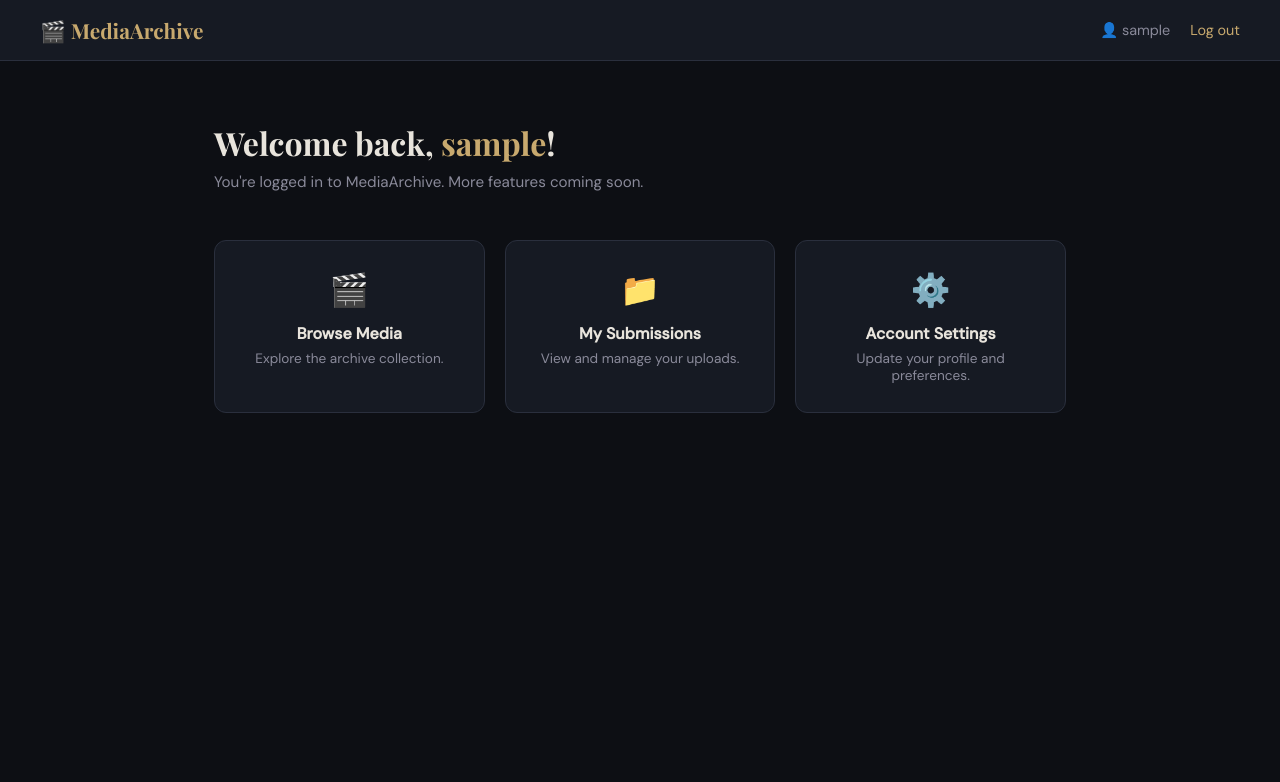
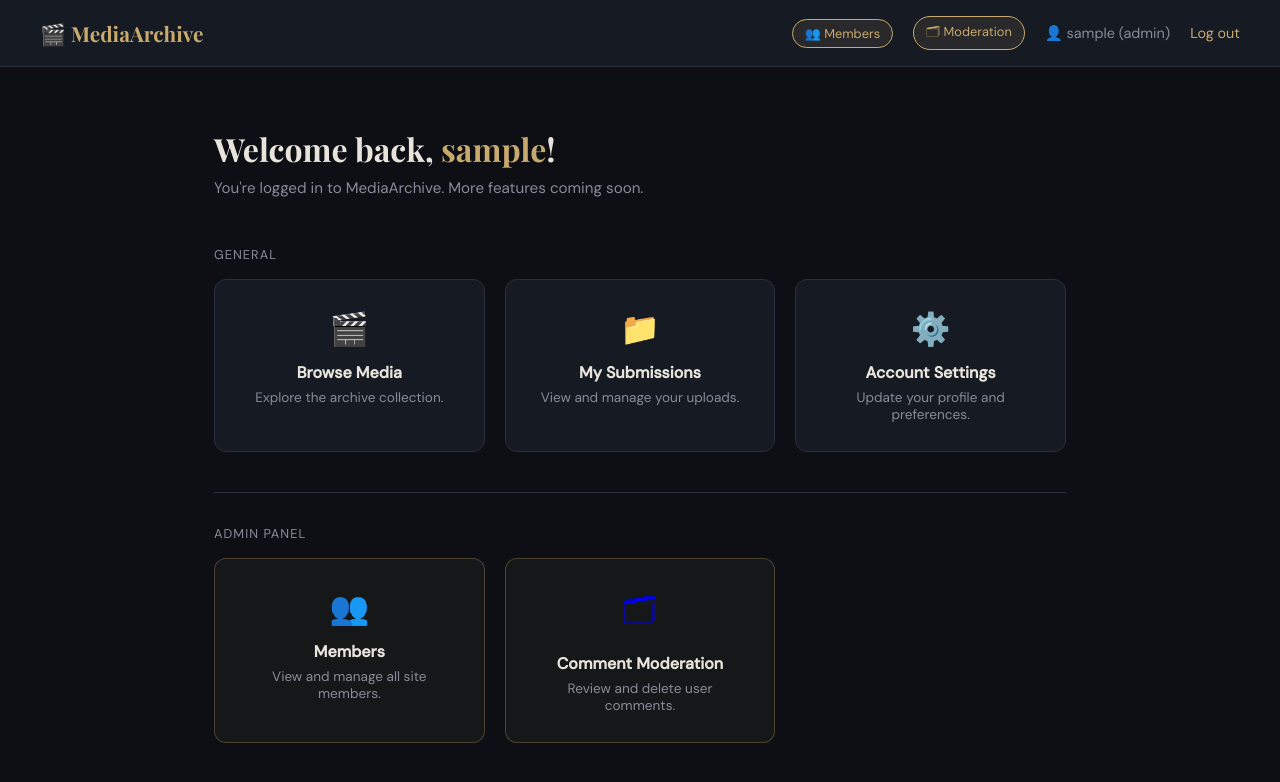
Before and after one commit to zaezae64/Csc_project, a PHP site: page /dashboard.php in a window 1280 px wide. Shown: the top 782 px of the page. Run offline with PHP 8.4, Linux system fonts and the light colour scheme; the visitor is signed in with stand-in values (Sample User, id 1).

Commit message:
Update dashboard.php

```diff
--- a/dashboard.php
+++ b/dashboard.php
@@ -5,6 +5,9 @@ if (!isset($_SESSION['user_id'])) {
     header("Location: login.php");
     exit();
 }
+
+$usertype = $_SESSION['usertype'] ?? '';
+$isAdminOrMod = ($usertype === 'admin' || $usertype === 'moderator');
 ?>
 <!DOCTYPE html>
 <html lang="en">
@@ -54,6 +57,20 @@ if (!isset($_SESSION['user_id'])) {
             text-decoration: none;
         }
         .nav-right a:hover { text-decoration: underline; }
+        .nav-admin-link {
+            background: rgba(200,169,110,0.1);
+            border: 1px solid var(--accent);
+            color: var(--accent);
+            padding: 5px 12px;
+            border-radius: 20px;
+            font-size: 0.8rem;
+            text-decoration: none;
+            transition: background 0.2s;
+        }
+        .nav-admin-link:hover {
+            background: rgba(200,169,110,0.25);
+            text-decoration: none !important;
+        }
         .container {
             max-width: 900px;
             margin: 60px auto;
@@ -71,10 +88,18 @@ if (!isset($_SESSION['user_id'])) {
             font-size: 0.95rem;
             margin-bottom: 48px;
         }
+        .section-label {
+            font-size: 0.8rem;
+            text-transform: uppercase;
+            letter-spacing: 0.08em;
+            color: var(--muted);
+            margin-bottom: 16px;
+        }
         .cards {
             display: grid;
             grid-template-columns: repeat(3, 1fr);
             gap: 20px;
+            margin-bottom: 40px;
         }
         .card {
             background: var(--surface);
@@ -84,41 +109,80 @@ if (!isset($_SESSION['user_id'])) {
             text-align: center;
             cursor: pointer;
             transition: border-color 0.2s;
+            text-decoration: none;
+            display: block;
         }
         .card:hover { border-color: var(--accent); }
         .card .icon { font-size: 2rem; margin-bottom: 12px; }
         .card h3 { font-size: 1rem; color: var(--text); margin-bottom: 6px; }
         .card p { font-size: 0.85rem; color: var(--muted); }
+        .card.admin-card {
+            border-color: rgba(200,169,110,0.3);
+            background: rgba(200,169,110,0.05);
+        }
+        .card.admin-card:hover { border-color: var(--accent); }
+        .divider {
+            border: none;
+            border-top: 1px solid var(--border);
+            margin-bottom: 32px;
+        }
     </style>
 </head>
 <body>
 <div class="navbar">
     <div class="logo">🎬 MediaArchive</div>
     <div class="nav-right">
-        <span>👤 <?= htmlspecialchars($_SESSION['username']) ?></span>
+        <?php if ($isAdminOrMod): ?>
+            <a href="members.php" class="nav-admin-link">👥 Members</a>
+            <a href="comment_moderation.php" class="nav-admin-link">🗂 Moderation</a>
+        <?php endif; ?>
+        <span>👤 <?= htmlspecialchars($_SESSION['username']) ?> (<?= htmlspecialchars($usertype) ?>)</span>
         <a href="logout.php">Log out</a>
     </div>
 </div>
+
 <div class="container">
     <h1 class="welcome">Welcome back, <span><?= htmlspecialchars($_SESSION['username']) ?></span>!</h1>
     <p class="subtitle">You're logged in to MediaArchive. More features coming soon.</p>
+
+    <!-- Regular cards visible to everyone -->
+    <div class="section-label">General</div>
     <div class="cards">
-        <div class="card" onclick="window.location='media.php'">
+        <a class="card" href="media.php">
             <div class="icon">🎬</div>
             <h3>Browse Media</h3>
             <p>Explore the archive collection.</p>
-        </div>
-        <div class="card">
+        </a>
+        <a class="card" href="#">
             <div class="icon">📁</div>
             <h3>My Submissions</h3>
             <p>View and manage your uploads.</p>
-        </div>
-        <div class="card">
+        </a>
+        <a class="card" href="#">
             <div class="icon">⚙️</div>
             <h3>Account Settings</h3>
             <p>Update your profile and preferences.</p>
-        </div>
+        </a>
     </div>
+
+    <!-- Admin/Mod only cards -->
+    <?php if ($isAdminOrMod): ?>
+    <hr class="divider">
+    <div class="section-label">Admin Panel</div>
+    <div class="cards">
+        <a class="card admin-card" href="members.php">
+            <div class="icon">👥</div>
+            <h3>Members</h3>
+            <p>View and manage all site members.</p>
+        </a>
+        <a class="card admin-card" href="comment_moderation.php">
+            <div class="icon">🗂</div>
+            <h3>Comment Moderation</h3>
+            <p>Review and delete user comments.</p>
+        </a>
+    </div>
+    <?php endif; ?>
+
 </div>
 </body>
 </html>
```
